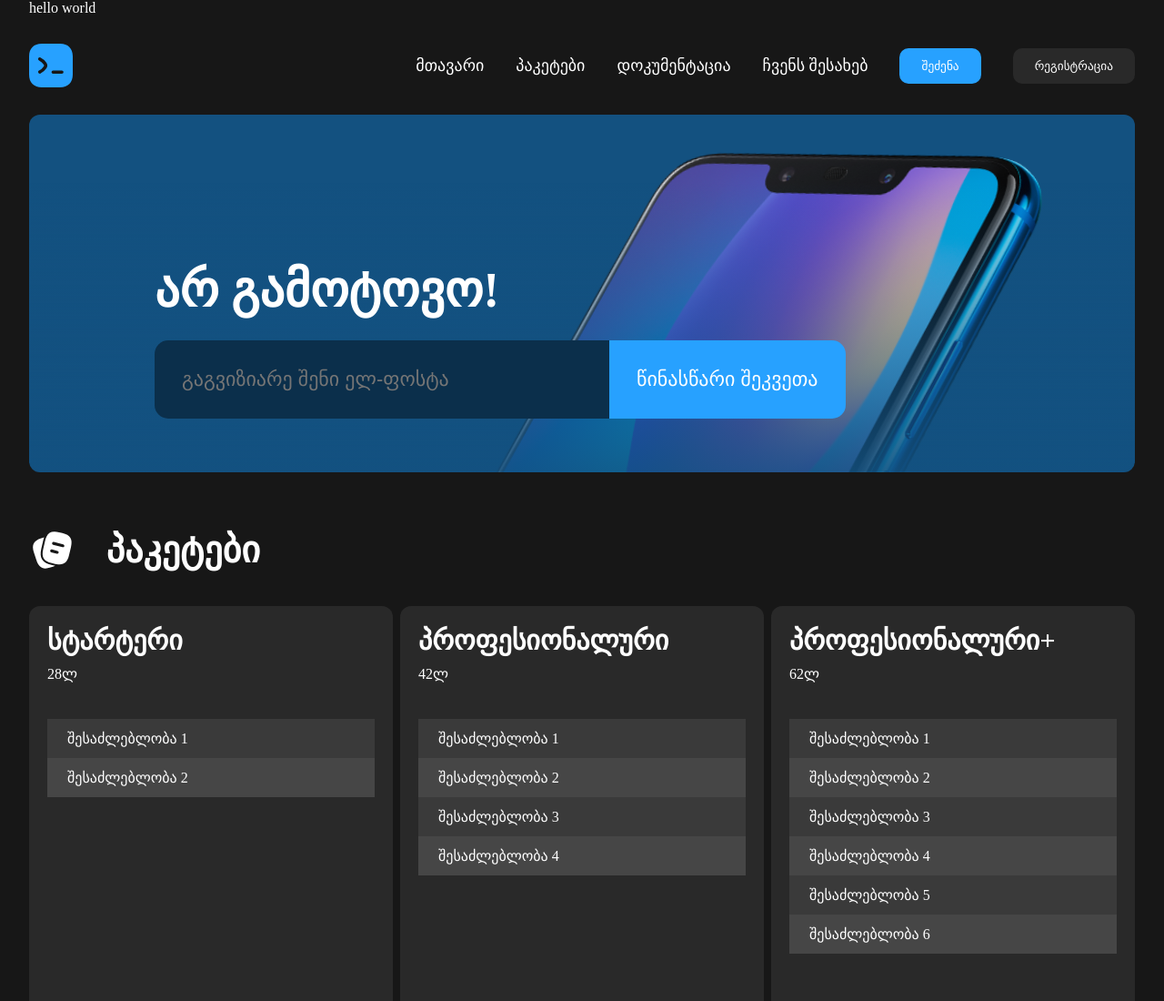
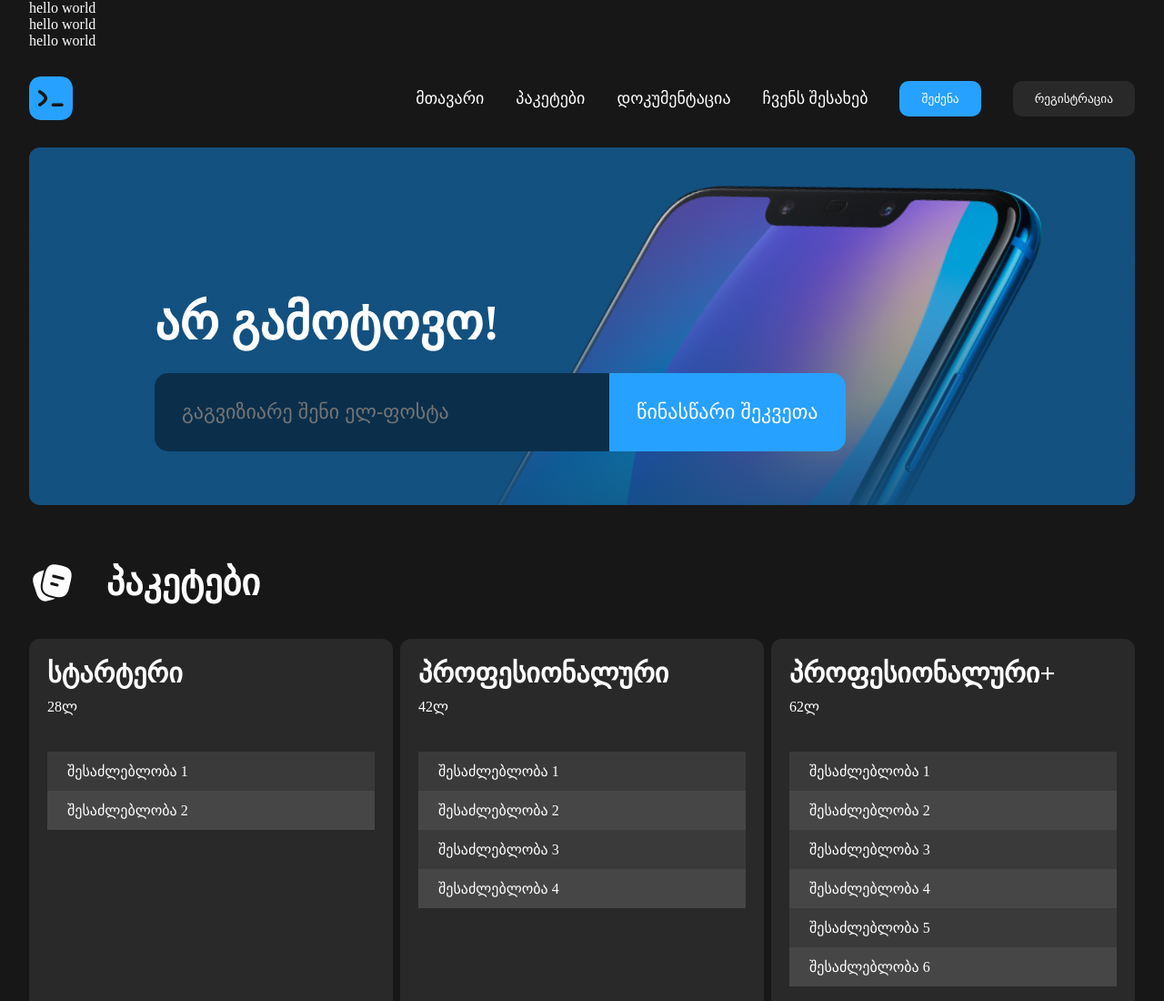
Before and after one commit to Gkhundadze/test-2, a plain HTML site: page index.html in a window 1280 px wide. Shown: the top 1100 px of the page at 91% size. Drawn offline with Linux system fonts and the light colour scheme.

Commit message:
Update index.html

```diff
--- a/index.html
+++ b/index.html
@@ -9,6 +9,9 @@
   </head>
 
   <div>hello world</div>
+  <div>hello world</div>
+  <div>hello world</div>
+
   <body class="container">
     <header class="header">
       <div class="logo">
```
